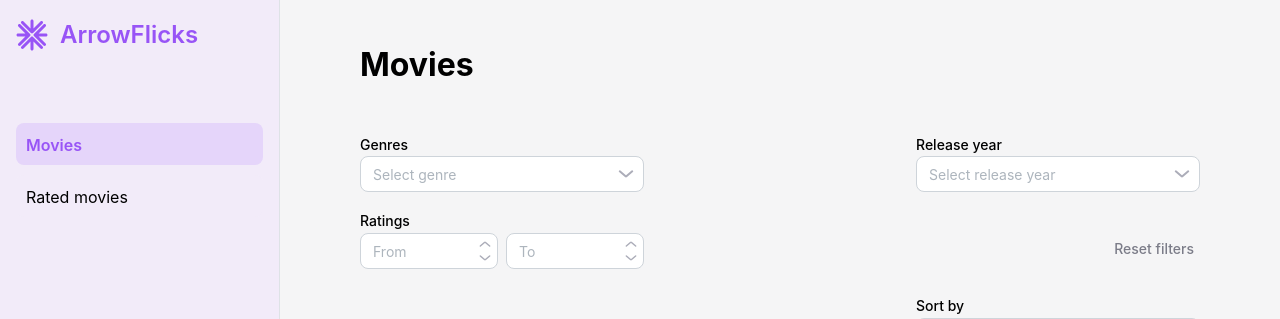
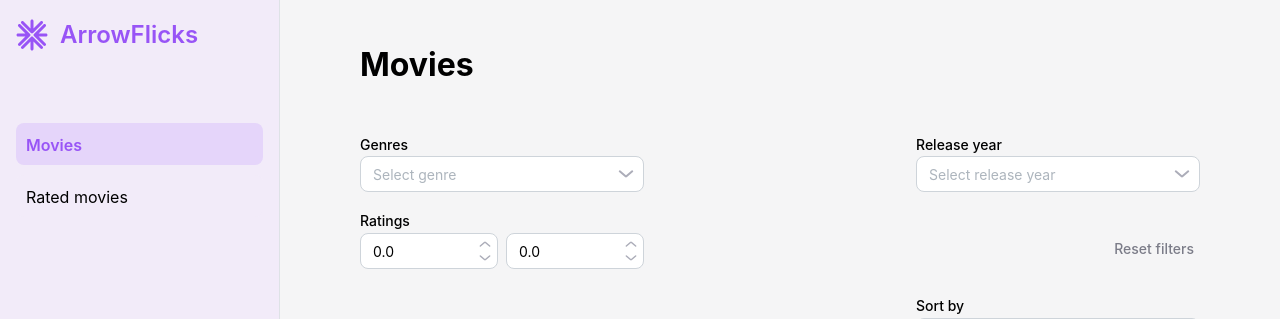
Before and after one commit to davaait/next-movie, a Next.js app: page / in a window 1280 px wide. Shown: the top 319 px of the page. Built offline with nearby package versions, Linux system fonts and the light colour scheme; no server answers.

Commit message:
minor changes

```diff
--- /dev/null
+++ b/app/api/genres/route.ts
@@ -0,0 +1,13 @@
+import { NextResponse } from 'next/server';
+
+export async function GET() {
+  const API_KEY = process.env.TMDB_APIKEY;
+  const genres = await fetch(`https://api.themoviedb.org/3/genre/movie/list`, {
+    headers: {
+      accept: 'application/json',
+      Authorization: `Bearer ${API_KEY}`,
+    },
+  })
+    .then(res => res.json());
+  return NextResponse.json(genres);
+}
--- /dev/null
+++ b/app/api/movies/route.ts
@@ -0,0 +1,17 @@
+import { NextResponse } from 'next/server';
+import { useSearchParams } from 'next/navigation';
+
+export async function GET(req: Request) {
+  const API_KEY = process.env.TMDB_APIKEY;
+  const { searchParams } = new URL(req.url);
+  console.log(searchParams.get('with_genres'));
+  // const movies = await fetch(`https://api.themoviedb.org/3/discover/movie?language=en-US&with_genres=${}&primary_release_year=${}&vote_average.lte=${}&vote_average.gte=${}&sort_by=${}&page=${}`, {
+  const movies = await fetch(`https://api.themoviedb.org/3/discover/movie?language=en-US&with_genres=18`, {
+    headers: {
+      accept: 'application/json',
+      Authorization: `Bearer ${API_KEY}`,
+    },
+  })
+    .then(res => res.json());
+  return NextResponse.json(movies);
+}
--- /dev/null
+++ b/app/lib/actions.ts
@@ -0,0 +1,9 @@
+export const getMovieGenres = async () => {
+  const res = await fetch('/api/genres');
+  return res.json();
+};
+
+export const getMovies = async () => {
+  const res = await fetch('/api/movies?language=en-US&with_genres=18');
+  return res.json();
+};
--- a/app/page.tsx
+++ b/app/page.tsx
@@ -1,14 +1,30 @@
 'use client';
+import { AppShell, SimpleGrid, Text } from '@mantine/core';
+import MovieCard from './ui/movie-card/movie-card';
+import FiltersComponent from './ui/filters/filtersComponent';
+import { useEffect, useState } from 'react';
+import useSWR from 'swr';
+import { getMovieGenres, getMovies } from './lib/actions';
+import { useRouter } from 'next/router';
+import { usePathname, useSearchParams } from 'next/navigation';
 
-import { AppShell, SimpleGrid, Text } from '@mantine/core';
-import DropdownComponent from './ui/dropdowns/dropdown';
-import { useState } from 'react';
-import InputNumberComponent from './ui/inputs/inputNumber';
-import TextButton from './ui/buttons/textButton';
-import MovieCard from './ui/movie-card/movie-card';
+type Genre = {
+  id: number;
+  name: string;
+}
 
 export default function HomePage() {
-  const [value, setValue] = useState('');
+  const searchParams = useSearchParams()
+  const [filterValue, setFilterValue] = useState('');
+  const { data, error, isLoading } = useSWR('genres', getMovieGenres);
+  const { data: moviesData } = useSWR('movies', getMovies);
+  console.log(moviesData);
+  const genres = data && data.genres.map((el: Genre) => el.name);
+  const [genreValue, setGenreValue] = useState('');
+  const [releaseYear, setReleaseYear] = useState('');
+  const [ratingFrom, setRatingFrom] = useState<string | number>('0.0');
+  const [ratingTo, setRatingTo] = useState<string | number>('0.0');
+  const [sortBy, setSortBy] = useState('');
   return (
     <AppShell navbar={{
       width: 280,
@@ -17,39 +33,10 @@ export default function HomePage() {
       <AppShell.Main>
         <div style={{ width: '100%', height: '100vh', padding: '40px 80px 0 80px', backgroundColor: '#F5F5F6' }}>
           <Text style={{ fontWeight: 700, fontFamily: 'Inter', fontSize: '32px' }}>Movies</Text>
-          <div style={{
-            display: 'flex',
-            flexDirection: 'row',
-            width: '100%',
-            gap: '16px',
-            alignItems: 'flex-end',
-            marginTop: 42,
-            justifyContent: 'space-between',
-            flexWrap: 'wrap',
-          }}>
-            <DropdownComponent placeholder={'Select genre'} value={''} data={['Comedy', 'Thriller']} setValue={setValue}
-                               label="Genres" />
-            <DropdownComponent placeholder={'Select release year'} value={''} data={['2011', '2012']}
-                               setValue={setValue} label="Release year" />
-            <div style={{ display: 'flex', gap: '8px', alignItems: 'flex-end' }}>
-              <InputNumberComponent placeholder={'From'} label={'Ratings'} />
-              <InputNumberComponent placeholder={'To'} label={''} />
-            </div>
-            <TextButton />
-          </div>
-          <div style={{
-            display: 'flex',
-            flexDirection: 'row',
-            width: '100%',
-            gap: '16px',
-            alignItems: 'flex-end',
-            marginTop: 24,
-            justifyContent: 'flex-end',
-          }}>
-            <DropdownComponent placeholder={'Sort by'} value={''} data={['Most popular', 'Less popular']}
-                               setValue={setValue}
-                               label="Sort by" />
-          </div>
+          <FiltersComponent data={genres} genreValue={genreValue} setGenreValue={setGenreValue} ratingFrom={ratingFrom}
+                            ratingTo={ratingTo} setRatingFrom={setRatingFrom} setRatingTo={setRatingTo}
+                            releaseYear={releaseYear} setReleaseYear={setReleaseYear} setSortBy={setSortBy}
+                            sortBy={sortBy} />
           <SimpleGrid cols={{ base: 2, sm: 2 }} spacing="md" mt={24}>
             <MovieCard />
             <MovieCard />
--- a/app/ui/components.module.css
+++ b/app/ui/components.module.css
@@ -11,3 +11,36 @@
         color: #FFFFFF;
     }
 }
+
+.link-active {
+    color: #9854F6;
+    font-weight: 600;
+    background-color: #E5D5FA;
+    text-decoration: none;
+    border-radius: 8px;
+    display: flex;
+    height: 42px;
+    width: 100%;
+    justify-content: flex-start;
+    padding: 10px;
+    margin-bottom: 10px;
+    &:hover {
+        color: #BD93F7;
+    }
+}
+
+.link {
+    color: #000000;
+    font-weight: 400;
+    background-color: #F2EBF9;
+    text-decoration: none;
+    border-radius: 8px;
+    display: flex;
+    height: 42px;
+    justify-content: flex-start;
+    padding: 10px;
+    margin-bottom: 10px;
+    &:hover {
+        color: #BD93F7;
+    }
+}
--- a/app/ui/dropdowns/dropdown.tsx
+++ b/app/ui/dropdowns/dropdown.tsx
@@ -29,11 +29,12 @@ const DropdownComponent = ({ value, setValue, label, data, placeholder }: Native
         dropdown: { maxHeight: 200, overflowY: 'auto', padding: '4px' },
       }}
       size="sm"
+      searchable
       radius="md"
       value={value}
       rightSectionPointerEvents="none"
       rightSection={icon}
-      onChange={(event: any) => setValue(event.currentTarget.value)} label={label}
+      onChange={(_value, option) => _value && setValue(_value)} label={label}
       data={data} />
   );
 };
--- /dev/null
+++ b/app/ui/filters/filtersComponent.tsx
@@ -0,0 +1,77 @@
+import DropdownComponent from '../dropdowns/dropdown';
+import InputNumberComponent from '../inputs/inputNumber';
+import TextButton from '../buttons/textButton';
+
+type FiltersComponentProps = {
+  genreValue: string;
+  releaseYear: string;
+  ratingFrom: string | number;
+  ratingTo: string | number;
+  sortBy: string;
+  setGenreValue: (val: string) => void;
+  setReleaseYear: (val: string) => void;
+  setRatingFrom: (val: string | number) => void;
+  setRatingTo: (val: string | number) => void;
+  setSortBy: (val: string) => void;
+  data: string[];
+}
+
+const FiltersComponent = ({
+                            genreValue,
+                            releaseYear,
+                            ratingFrom,
+                            ratingTo,
+                            sortBy,
+                            setGenreValue,
+                            setReleaseYear,
+                            setRatingFrom,
+                            setRatingTo,
+                            setSortBy,
+                            data,
+                          }: FiltersComponentProps) => {
+  const years = [];
+  for (let year = 1930; year <= 2024; year++) {
+    years.push(year.toString());
+  }
+  return (
+    <>
+      <div style={{
+        display: 'flex',
+        flexDirection: 'row',
+        width: '100%',
+        gap: '16px',
+        alignItems: 'flex-end',
+        marginTop: 42,
+        justifyContent: 'space-between',
+        flexWrap: 'wrap',
+      }}>
+        <DropdownComponent placeholder={'Select genre'} value={genreValue} data={data}
+                           setValue={setGenreValue}
+                           label="Genres" />
+        <DropdownComponent placeholder={'Select release year'} value={releaseYear} data={years}
+                           setValue={setReleaseYear} label="Release year" />
+        <div style={{ display: 'flex', gap: '8px', alignItems: 'flex-end' }}>
+          <InputNumberComponent value={ratingFrom} setValue={setRatingFrom} placeholder={'From'} label={'Ratings'} />
+          <InputNumberComponent value={ratingTo} setValue={setRatingTo} placeholder={'To'} label={''} />
+        </div>
+        <TextButton />
+      </div>
+      <div style={{
+        display: 'flex',
+        flexDirection: 'row',
+        width: '100%',
+        gap: '16px',
+        alignItems: 'flex-end',
+        marginTop: 24,
+        justifyContent: 'flex-end',
+      }}>
+        <DropdownComponent placeholder={'Sort by'} value={sortBy} data={['Most popular', 'Less popular']}
+                           setValue={setSortBy}
+                           label="Sort by" />
+      </div>
+    </>
+  )
+    ;
+};
+
+export default FiltersComponent;
--- a/app/ui/inputs/inputNumber.tsx
+++ b/app/ui/inputs/inputNumber.tsx
@@ -1,18 +1,23 @@
+'use client';
+
 import { NumberInput, NumberInputHandlers, rem } from '@mantine/core';
 import { ArrowDownIcon } from '../icons/ArrowDownIcon';
 import { ArrowUpIcon } from '../icons/ArrowUpIcon';
-import styles from '../components.module.css';
 import { useRef } from 'react';
 
 interface InputNumberComponentProps {
   label: string;
   placeholder: string;
+  value: string | number;
+  setValue: (val: string | number) => void;
 }
 
-const InputNumberComponent = ({ label, placeholder }: InputNumberComponentProps) => {
+const InputNumberComponent = ({ label, placeholder, value, setValue }: InputNumberComponentProps) => {
   const handlersRef = useRef<NumberInputHandlers>(null);
   return (
     <NumberInput
+      value={value}
+      onChange={setValue}
       handlersRef={handlersRef}
       w={138}
       style={{ label: { fontStyle: 'Inter', fontSize: '16px', fontWeight: 700 } }}
@@ -24,8 +29,10 @@ const InputNumberComponent = ({ label, placeholder }: InputNumberComponentProps)
       label={label}
       placeholder={placeholder}
       rightSection={<div style={{ display: 'flex', flexDirection: 'column', gap: '2px' }}>
-        <ArrowUpIcon onClick={() => handlersRef.current?.increment()} cursor={"pointer"} style={{ width: rem(12), height: rem(12) }} />
-        <ArrowDownIcon onClick={() => handlersRef.current?.decrement()} cursor={"pointer"} style={{ width: rem(12), height: rem(12) }} />
+        <ArrowUpIcon onClick={() => handlersRef.current?.increment()} cursor={'pointer'}
+                     style={{ width: rem(12), height: rem(12) }} />
+        <ArrowDownIcon onClick={() => handlersRef.current?.decrement()} cursor={'pointer'}
+                       style={{ width: rem(12), height: rem(12) }} />
       </div>}
     />
   );
--- a/package.json
+++ b/package.json
@@ -14,7 +14,8 @@
     "eslint-config-prettier": "^9.1.0",
     "next": "14.1.3",
     "react": "18.2.0",
-    "react-dom": "18.2.0"
+    "react-dom": "18.2.0",
+    "swr": "^2.2.5"
   },
   "devDependencies": {
     "@types/node": "20.11.26",
```
Also changed, not shown: app/ui/buttons/linkComponent.tsx (+11 -2 lines), 1 other file (tests, documents, lock files or other folders).
